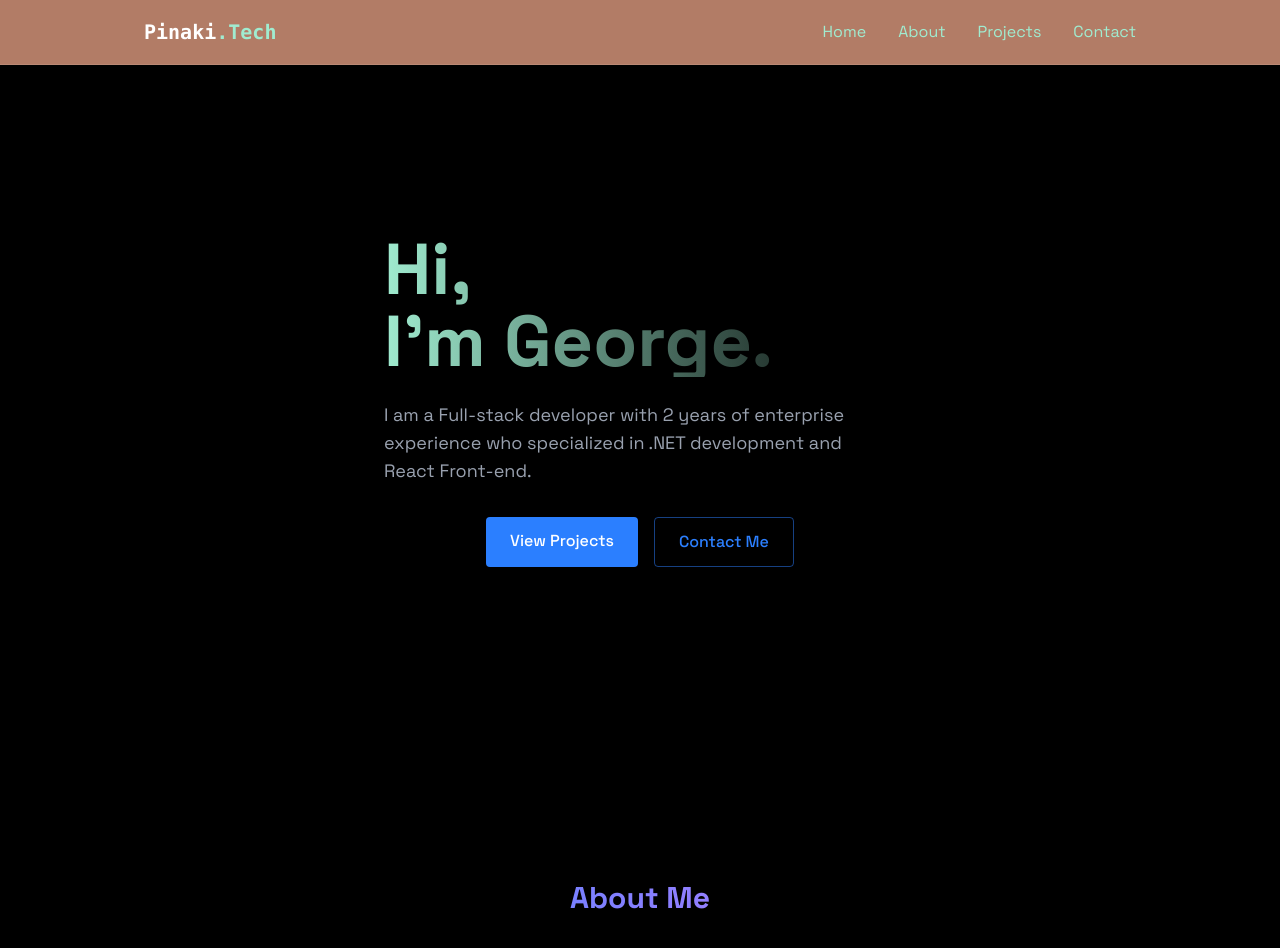
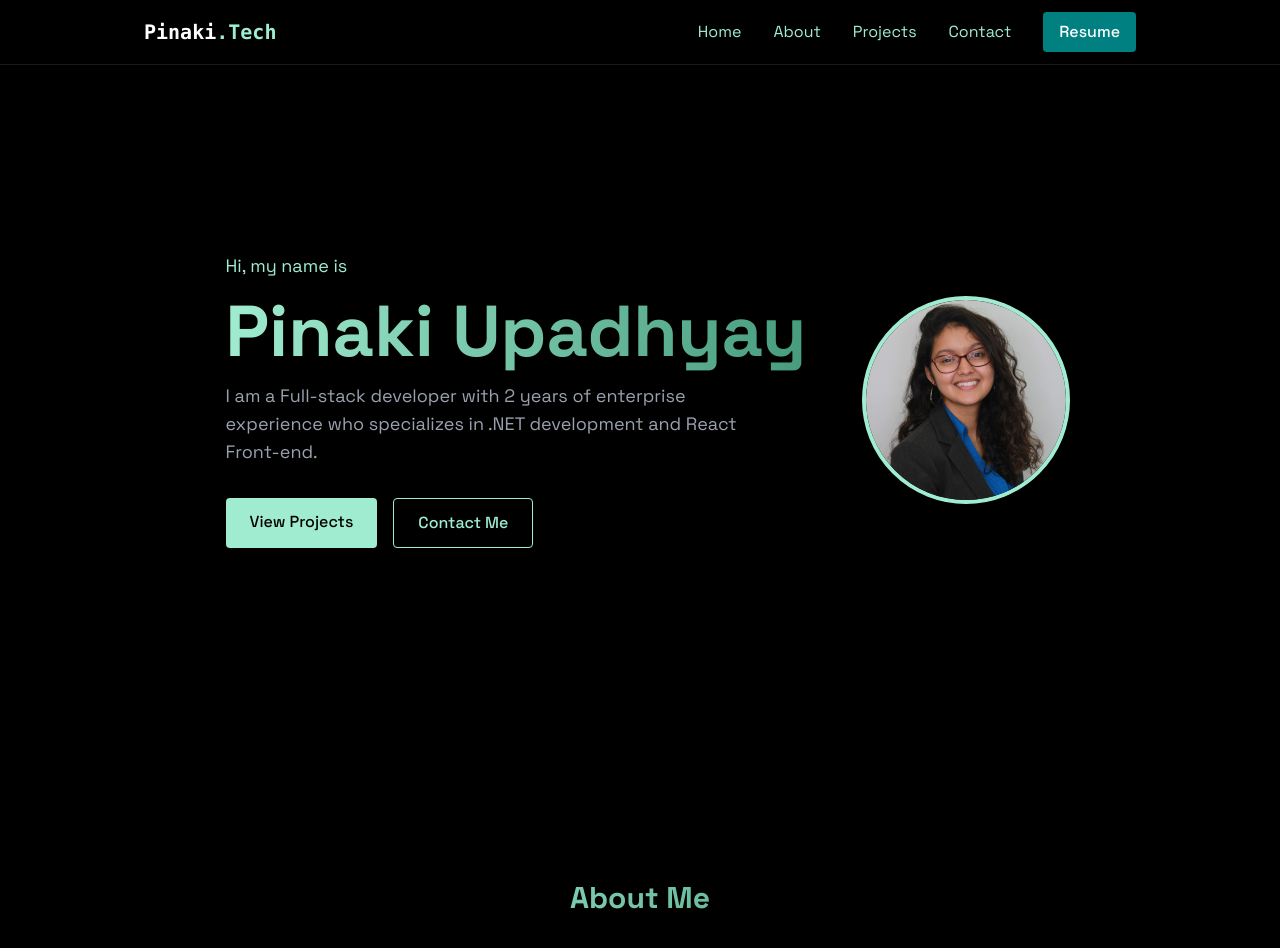
Before and after one commit to pinakiu/my-portfolio, a React (Vite) app: page / in a window 1280 px wide. Shown: the top 948 px of the page. Built offline with nearby package versions, Linux system fonts and the light colour scheme.

Commit message:
upgrade website - works

```diff
--- a/src/components/Navbar.jsx
+++ b/src/components/Navbar.jsx
@@ -6,7 +6,7 @@ export const Navbar = ({menuOpen, setMenuOpen}) => {
     }, [menuOpen]);
 
     return (
-        <nav className="fixed top-0 w-full z-40 bg-[rgba(10, 10, 10, 10, 0.8)] backdrop-blur-lg border-b border-white/10 shadow-lg" style={{ backgroundColor: "#B27C66"}}>
+        <nav className="fixed top-0 w-full z-40 bg-[rgba(10, 10, 10, 10, 0.8)] backdrop-blur-lg border-b border-white/10 shadow-lg" style={{ backgroundColor: "#000000"}}>
             <div className="max-w-5xl mx-auto px-4">
             <div className="flex justify-between items-center h-16">
                 <a href="#home" className="font-mono text-xl font-bold text-white">
@@ -22,6 +22,9 @@ export const Navbar = ({menuOpen, setMenuOpen}) => {
                     <a href="#about" className="text-[#A0ECD0] hove:text-white transition-colors"> About </a>
                     <a href="#projects" className="text-[#A0ECD0] hove:text-white transition-colors"> Projects </a>
                     <a href="#contact" className="text-[#A0ECD0] hove:text-white transition-colors"> Contact </a>
+                    <a href="public\resume.pdf" target="_blank" rel="noopener noreferrer" className="bg-[#008080] text-white py-2 px-4 rounded font-medium transition hover:-translate-y-0.5 hover:shadow-[0_0_15px_rgba(0, 128, 128, 0.4)]">
+                    Resume
+                    </a>
                 </div>
 
             </div>
--- a/src/components/sections/About.jsx
+++ b/src/components/sections/About.jsx
@@ -9,7 +9,7 @@ export const About = () => {
     <section id="about" className="min-h-screen flex items-center justify-center py-20">
     <RevealOnScroll>
         <div className="max-w-3xl mx-auto px-4">
-            <h2 className="text-3xl font-bold mb-8 bg-gradient-to-r from-blue-500 to-purple-400 bg-clip-text text-transparent text-center"> About Me</h2>
+            <h2 className="text-3xl font-bold mb-8 bg-gradient-to-r from-[#A0ECD0] to-[#479c7e] bg-clip-text text-transparent text-center"> About Me</h2>
             <div className="rounded-xl p-8 border-white/10 border hover:-translate-y-1 transition-all">
                 <p className="text-gray-300 mb-6">
                     Passionate developer with expertise in building scalable web applications and creating innovative solutions.
@@ -21,7 +21,7 @@ export const About = () => {
                             {frontendSkills.map((tech, key) => (
                                 <span
                                 key={key}
-                                className="bg-blue-500/10 text-blue-500 py-1 px-3 rounded-full text-sm hover:bg-blue-500/20 hover:shadow-[0_2px_8px_rgba(59, 130, 246, 0.2)] transition">
+                                className="bg-[#479c7e]/10 text-[#A0ECD0] py-1 px-3 rounded-full text-sm hover:bg-[#479c7e]/20 hover:shadow-[0_2px_8px_rgba(59, 130, 246, 0.2)] transition">
                                     {tech}
                                 </span>
                             ))}
@@ -33,7 +33,7 @@ export const About = () => {
                             {backendSkills.map((tech, key) => (
                                 <span
                                 key={key}
-                                className="bg-blue-500/10 text-blue-500 py-1 px-3 rounded-full text-sm hover:bg-blue-500/20 hover:shadow-[0_2px_8px_rgba(59, 130, 246, 0.2)] transition">
+                                className="bg-[#479c7e]/10 text-[#A0ECD0] py-1 px-3 rounded-full text-sm hover:bg-blue-500/20 hover:shadow-[0_2px_8px_rgba(59, 130, 246, 0.2)] transition">
                                     {tech}
                                 </span>
                             ))}
--- a/src/components/sections/Home.jsx
+++ b/src/components/sections/Home.jsx
@@ -1,35 +1,42 @@
-import React from 'react'
+import React from 'react';
 import { RevealOnScroll } from '../RevealOnScroll';
 
 export const Home = () => {
   return (
     <section id="home" className="min-h-screen flex items-center justify-center relative">
       <RevealOnScroll>
+        <div className="flex items-center justify-between w-full px-4">
         <div className="text-left z-10 px-4">
-            <h1 className="text-5xl md:text-7xl font-bold mb-6 bg-gradient-to-r from-[#A0ECD0] to--[#406F5E] bg-clip-text text-transparent leading-right">
-                Hi, <br /> I'm George.
+          <p className="text-[#A0ECD0] text-lg mb-2">Hi, my name is</p>
+          <h1 className="text-5xl md:text-7xl font-bold mb-2 bg-gradient-to-r from-[#A0ECD0] to-[#479c7e] bg-clip-text text-transparent leading-[1.2]">
+            Pinaki Upadhyay
           </h1>
+          <p className="text-gray-400 text-lg mb-8 max-w-lg">
+            I am a Full-stack developer with 2 years of enterprise experience who specializes in .NET development and React Front-end.
+          </p>
 
-            <p className="text-gray-400 text-lg mb-8 max-w-lg mx-auto">
-              I am a Full-stack developer with 2 years of enterprise experience who specialized in .NET development and React Front-end.
-            </p>
-            <div className="flex justify-center space-x-4">
+          <div className="flex space-x-4">
             <a href="#projects"
-                   className="bg-blue-500 text-white py-3 px-6 rounded font-medium transition relative overflow-hidden
+               className="bg-[#A0ECD0] text-black py-3 px-6 rounded font-medium transition relative overflow-hidden
                         hover:-translate-y-0.5 hover:shadow-[0_0_15px_rgba(59, 130, 246, 0.4)]"
             >
               View Projects
             </a>
             <a href="#contact"
-                   className="border border-blue-500/50 text-blue-500 py-3 px-6 rounded font-medium transition-all duration-200
+               className="border border-[#A0ECD0] /50 text-[#A0ECD0] py-3 px-6 rounded font-medium transition-all duration-200
                         hover:-translate-y-0.5 hover:shadow-[0_0_15px_rgba(59, 130, 246, 0.2)] hover:bg-blue-500/10"
             >
               Contact Me
             </a>
           </div>
         </div>
+
+        <div className="relative flex-shrink-0 ml-10">
+          <img src="public\professional-headshot.jpg" alt="Pinaki Professinal HeadShot" className="w-52 h-52 rounded-full object-cover border-4 border-[#A0ECD0]">
+          </img>
+        </div>
+      </div>
       </RevealOnScroll>
     </section>
   );
-
 };
```
Also changed, not shown: public/professional-headshot.jpg (added), 1 other file (tests, documents, lock files or other folders). Lines whose indentation alone changed are shown as unchanged.
